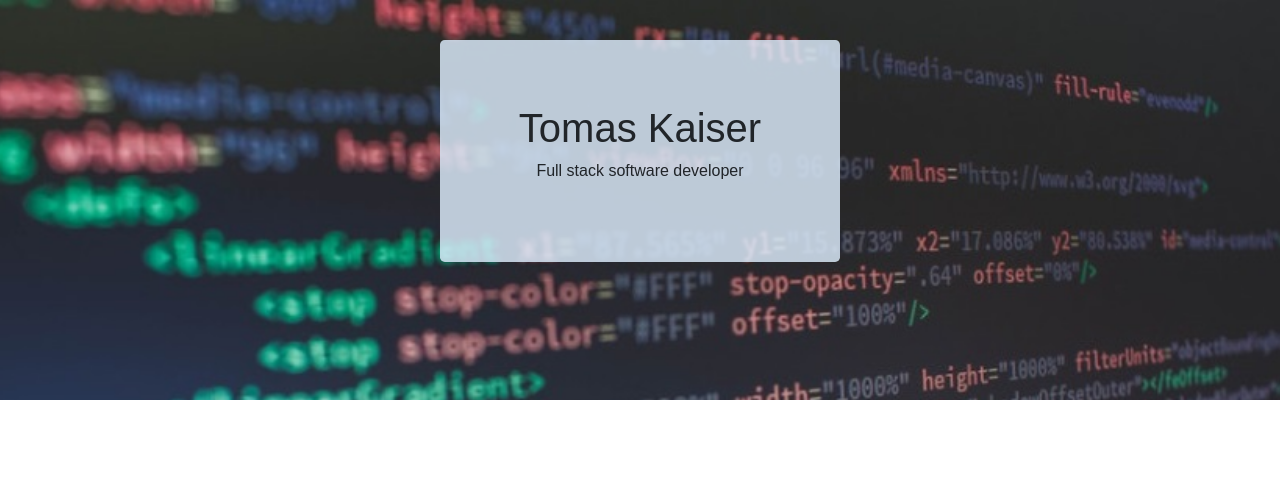
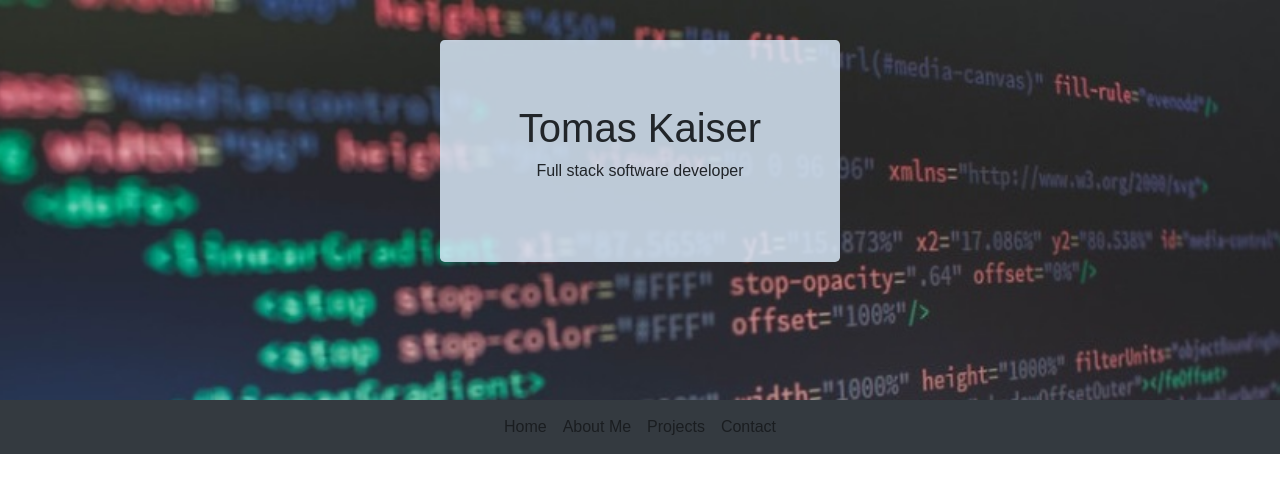
Before and after one commit to Tomas-Kaiser/portfolio, a React (Create React App) app: page / in a window 1280 px wide. Shown: the top 492 px of the page. Built offline with nearby package versions, Linux system fonts and the light colour scheme.

Commit message:
Added Navbar component

```diff
--- a/src/App.js
+++ b/src/App.js
@@ -1,5 +1,6 @@
 import React, { Component } from 'react';
 import Header from './components/layout/Header';
+import Navbar from './components/layout/Navbar';
 
 import './App.css';
 
@@ -8,6 +9,7 @@
     return(
       <div className="App">
         <Header />
+        <Navbar />
       </div>
     )
   }
--- /dev/null
+++ b/src/components/layout/Navbar.js
@@ -0,0 +1,29 @@
+import React from 'react';
+
+function Navbar() {
+   return (
+      <nav class="navbar navbar-expand-lg navbar-light bg-dark">
+         <button class="navbar-toggler" type="button" data-toggle="collapse" data-target="#navbarNav" aria-controls="navbarNav" aria-expanded="false" aria-label="Toggle navigation">
+            <span class="navbar-toggler-icon"></span>
+         </button>
+         <div class="collapse navbar-collapse" id="navbarNav">
+            <ul class="navbar-nav mx-auto">
+               <li class="nav-item">
+                  <a class="nav-link" href="#">Home <span class="sr-only">(current)</span></a>
+               </li>
+               <li class="nav-item">
+                  <a class="nav-link" href="#">About Me</a>
+               </li>
+               <li class="nav-item">
+                  <a class="nav-link" href="#">Projects</a>
+               </li>
+               <li class="nav-item">
+                  <a class="nav-link" href="#">Contact</a>
+               </li>
+            </ul>
+         </div>
+      </nav>
+   )
+}
+
+export default Navbar;
```
